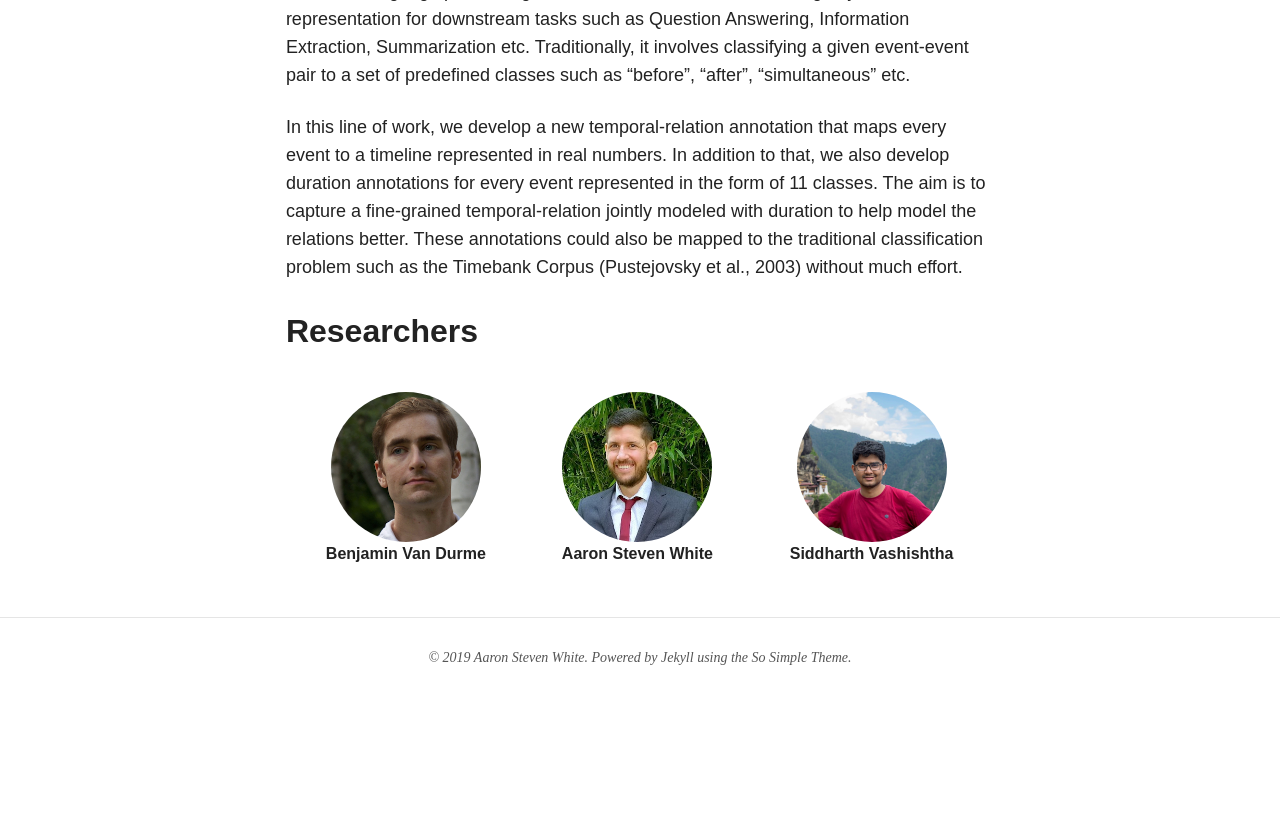
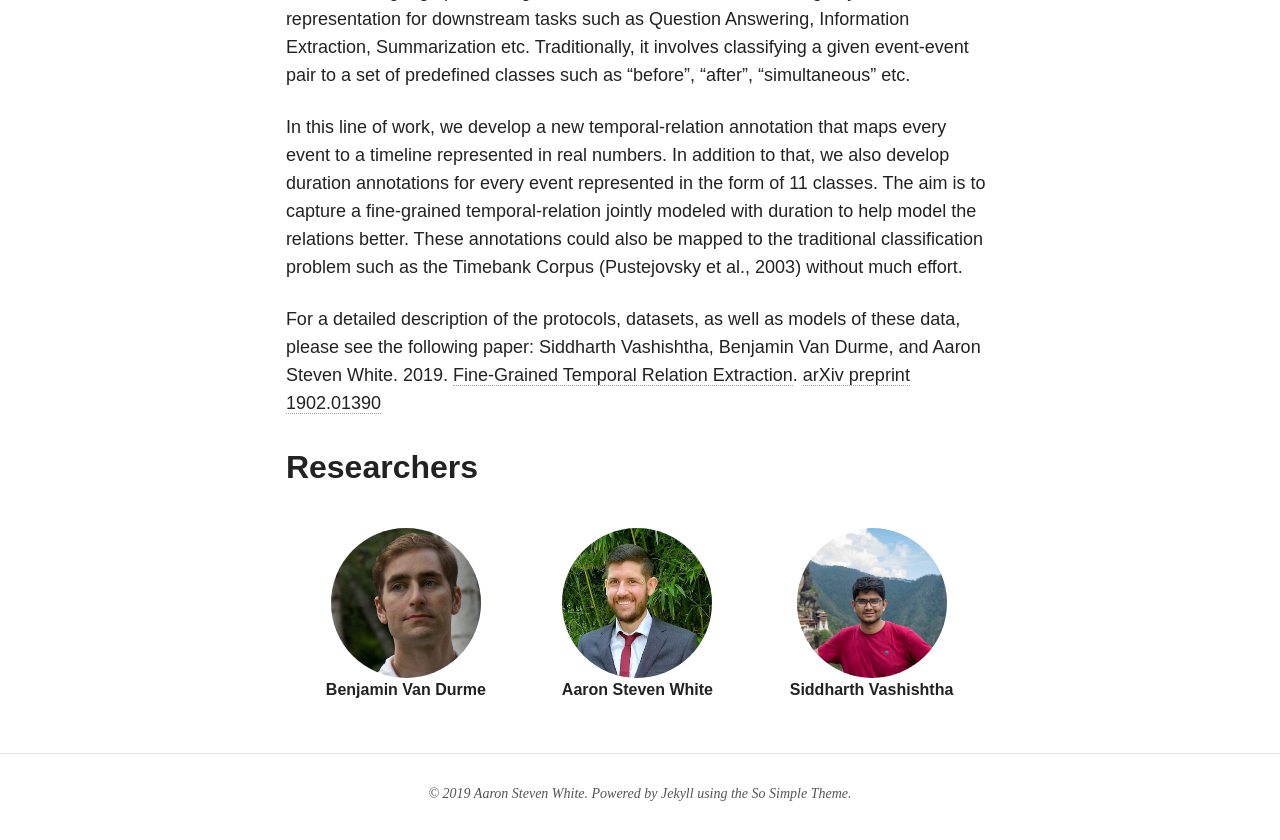
Before and after one commit to decompositional-semantics-initiative/decompositional-semantics-initiative.github.io, a Jekyll site: the page built from projects/time/index.md, in a window 1280 px wide and 900 px high, scrolled down 844 px. Shown: the top 840 px of the window. Built offline with Jekyll 4.4.1, drawn with Linux system fonts in a browser that asks for light colours; nearby versions of some CDN libraries; before the commit the page ends 1608 px from its top, so only the background shows below that.

Commit message:
cited time paper

```diff
--- a/projects/time/index.md
+++ b/projects/time/index.md
@@ -7,3 +7,6 @@ search_omit: true
 Finding temporal relations between events in textual description is an important problem in natural language processing as it aims to facilitate understanding beyond surface representation for downstream tasks such as Question Answering, Information Extraction, Summarization etc. Traditionally, it involves classifying a given event-event pair to a set of predefined classes such as "before", "after", "simultaneous" etc.
 
 In this line of work, we develop a new temporal-relation annotation that maps every event to a timeline represented in real numbers. In addition to that, we also develop duration annotations for every event represented in the form of 11 classes. The aim is to capture a fine-grained temporal-relation jointly modeled with duration to help model the relations better. These annotations could also be mapped to the traditional classification problem such as the Timebank Corpus (Pustejovsky et al., 2003) without much effort.
+
+For a detailed description of the protocols, datasets, as well as models of these data, please see the following paper:
+Siddharth Vashishtha, Benjamin Van Durme, and Aaron Steven White. 2019. [Fine-Grained Temporal Relation Extraction](https://arxiv.org/pdf/1902.01390.pdf). [arXiv preprint 1902.01390](https://arxiv.org/abs/1902.01390)
```
